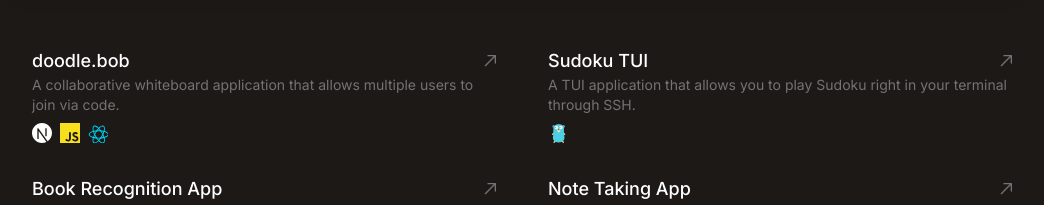
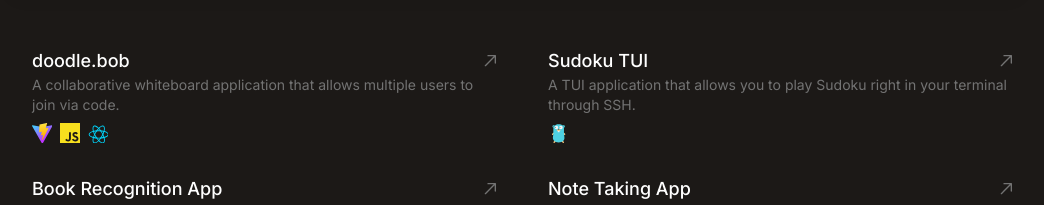
Before and after one commit to aman-bhatti/amanbhatti, a Next.js app: page / in a window 1280 px wide. Shown: the part 1140-1345 px from the top of the page, without its empty margins (124-1168 px from the left). Built offline with nearby package versions, Linux system fonts and the light colour scheme; no server answers.

Commit message:
fixing project tech stack

```diff
--- a/src/app/components/projectinfo.tsx
+++ b/src/app/components/projectinfo.tsx
@@ -177,6 +177,53 @@
     ),
   },
   {
+    name: "vitejs",
+    svg: (
+      <div className="relative group">
+        <svg
+          viewBox="0 0 250 250"
+          xmlns="http://www.w3.org/2000/svg"
+          className="w-5 h-5"
+        >
+          <defs>
+            <linearGradient
+              x1="-.828%"
+              y1="7.652%"
+              x2="57.636%"
+              y2="78.411%"
+              id="a"
+            >
+              <stop stopColor="#41D1FF" offset="0%" />
+              <stop stopColor="#BD34FE" offset="100%" />
+            </linearGradient>
+            <linearGradient
+              x1="43.376%"
+              y1="2.242%"
+              x2="50.316%"
+              y2="89.03%"
+              id="b"
+            >
+              <stop stopColor="#FFEA83" offset="0%" />
+              <stop stopColor="#FFDD35" offset="8.333%" />
+              <stop stopColor="#FFA800" offset="100%" />
+            </linearGradient>
+          </defs>
+          <path
+            d="M255.153 37.938 134.897 252.976c-2.483 4.44-8.862 4.466-11.382.048L.875 37.958c-2.746-4.814 1.371-10.646 6.827-9.67l120.385 21.517a6.537 6.537 0 0 0 2.322-.004l117.867-21.483c5.438-.991 9.574 4.796 6.877 9.62Z"
+            fill="url(#a)"
+          />
+          <path
+            d="M185.432.063 96.44 17.501a3.268 3.268 0 0 0-2.634 3.014l-5.474 92.456a3.268 3.268 0 0 0 3.997 3.378l24.777-5.718c2.318-.535 4.413 1.507 3.936 3.838l-7.361 36.047c-.495 2.426 1.782 4.5 4.151 3.78l15.304-4.649c2.372-.72 4.652 1.36 4.15 3.788l-11.698 56.621c-.732 3.542 3.979 5.473 5.943 2.437l1.313-2.028 72.516-144.72c1.215-2.423-.88-5.186-3.54-4.672l-25.505 4.922c-2.396.462-4.435-1.77-3.759-4.114l16.646-57.705c.677-2.35-1.37-4.583-3.769-4.113Z"
+            fill="url(#b)"
+          />
+        </svg>
+        <span className="absolute left-0 top-8 bg-gray-200 text-black px-2 py-1 rounded opacity-0 whitespace-nowrap group-hover:opacity-100 transition-opacity duration-300">
+          Vite.js
+        </span>
+      </div>
+    ),
+  },
+  {
     name: "Next.js",
     svg: (
       <div className="relative group">
--- a/src/app/projects/page.tsx
+++ b/src/app/projects/page.tsx
@@ -15,7 +15,7 @@
             url="doodlebob"
             title="doodle.bob"
             description="A collaborative whiteboard application that allows multiple users to join via code."
-            tech={["Next.js", "Javascript", "React.js"]}
+            tech={["vitejs", "Javascript", "React.js"]}
           />
           <ProjectCard
             url="sudokutui"
```
Also changed, not shown: public/icons/vitejs.svg (added).
